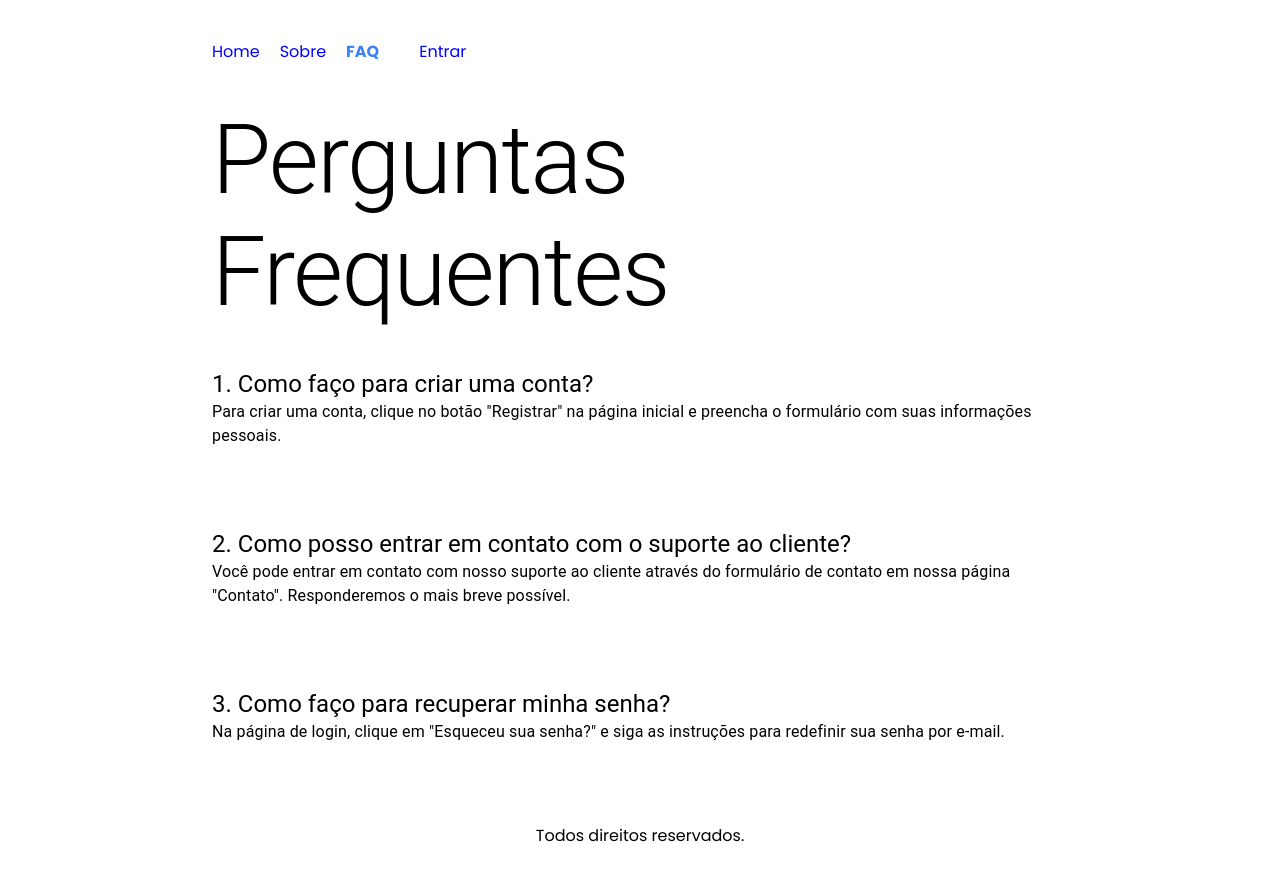
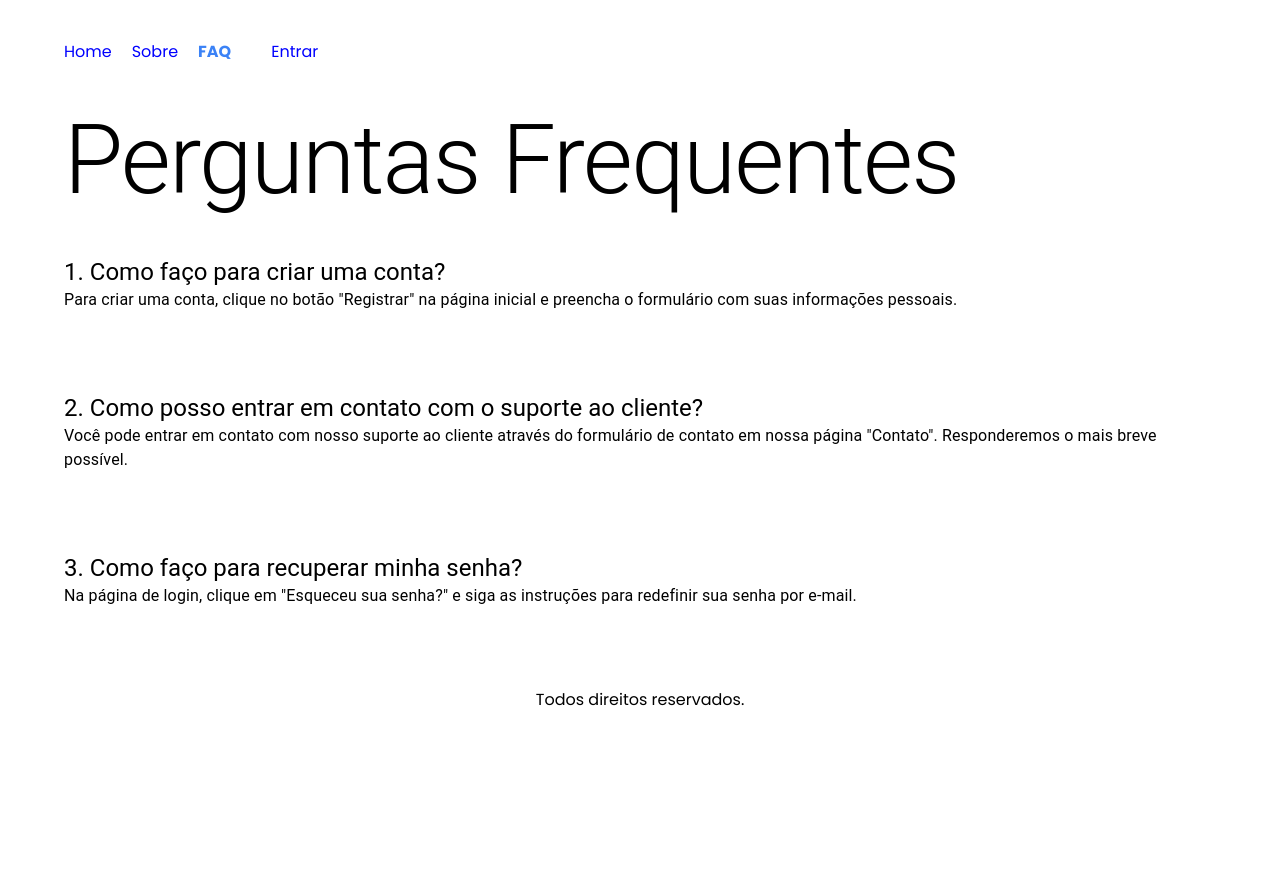
Before and after one commit to kaicmurilo/front-receitas, a Next.js app: page /about/faq in a window 1280 px wide. Shown: the top 880 px of the page. After the commit the page ends 800 px from the top, so only its background shows below. Built offline with nearby package versions, Linux system fonts and the light colour scheme; no server answers.

Commit message:
organizando para mui

```diff
--- a/app/about/faq/page.jsx
+++ b/app/about/faq/page.jsx
@@ -1,7 +1,7 @@
-import { Typography } from "@mui/material";
+import { Typography, Box } from "@mui/material";
 const FAQ = () => {
   return (
-    <div>
+    <Box>
       <Typography variant="h1" component="h1" className="text-4xl">
         Perguntas Frequentes
       </Typography>
@@ -27,7 +27,7 @@ const FAQ = () => {
         Na página de login, clique em "Esqueceu sua senha?" e siga as instruções
         para redefinir sua senha por e-mail.
       </Typography>
-    </div>
+    </Box>
   );
 };
 export default FAQ;
--- a/app/about/page.jsx
+++ b/app/about/page.jsx
@@ -1,9 +1,9 @@
 import Link from "next/link";
-import { Typography } from "@mui/material";
+import { Typography, Box } from "@mui/material";
 
 const AboutPage = () => {
   return (
-    <div>
+    <Box>
       <Typography variant="h1" component="h1" className="text-4xl">
         Sobre Nosso Projeto
       </Typography>
@@ -14,7 +14,7 @@ const AboutPage = () => {
         cliente. Buscamos constantemente a excelência e aprimoramento, buscando
         superar as expectativas em cada interação.
       </Typography>
-    </div>
+    </Box>
   );
 };
 
--- a/app/components/Footer.jsx
+++ b/app/components/Footer.jsx
@@ -1,5 +1,7 @@
+import Box from "@mui/material/Box";
+
 const Footer = () => {
-  return <div className="py-10 text-center">Todos direitos reservados.</div>;
+  return <Box className="py-10 text-center">Todos direitos reservados.</Box>;
 };
 
 export default Footer;
--- a/app/components/Header.jsx
+++ b/app/components/Header.jsx
@@ -4,6 +4,7 @@ import Link from "next/link";
 import { usePathname } from "next/navigation";
 import Cookies from "js-cookie";
 import { verifyToken, removeAuthCookie } from "../auth/auth";
+import { Button } from "@mui/material";
 const Header = () => {
   const pathname = usePathname();
   const [token, setToken] = useState(Cookies.get("token"));
--- a/app/layout.js
+++ b/app/layout.js
@@ -1,5 +1,7 @@
 import "./globals.css";
 import { Poppins } from "next/font/google";
+import Container from "@mui/material/Container";
+
 
 import Header from "./components/Header";
 import Footer from "./components/Footer";
@@ -18,11 +20,11 @@ export default function RootLayout({ children }) {
   return (
     <html lang="pt">
       <body className={poppins.className}>
-        <div className="max-w-4xl mx-auto px-5">
+        <Container maxWidth="lg">
           <Header />
           {children}
           <Footer />
-        </div>
+        </Container>
       </body>
     </html>
   );
```
Also changed, not shown: static/images/arroz.jpg (deleted).
